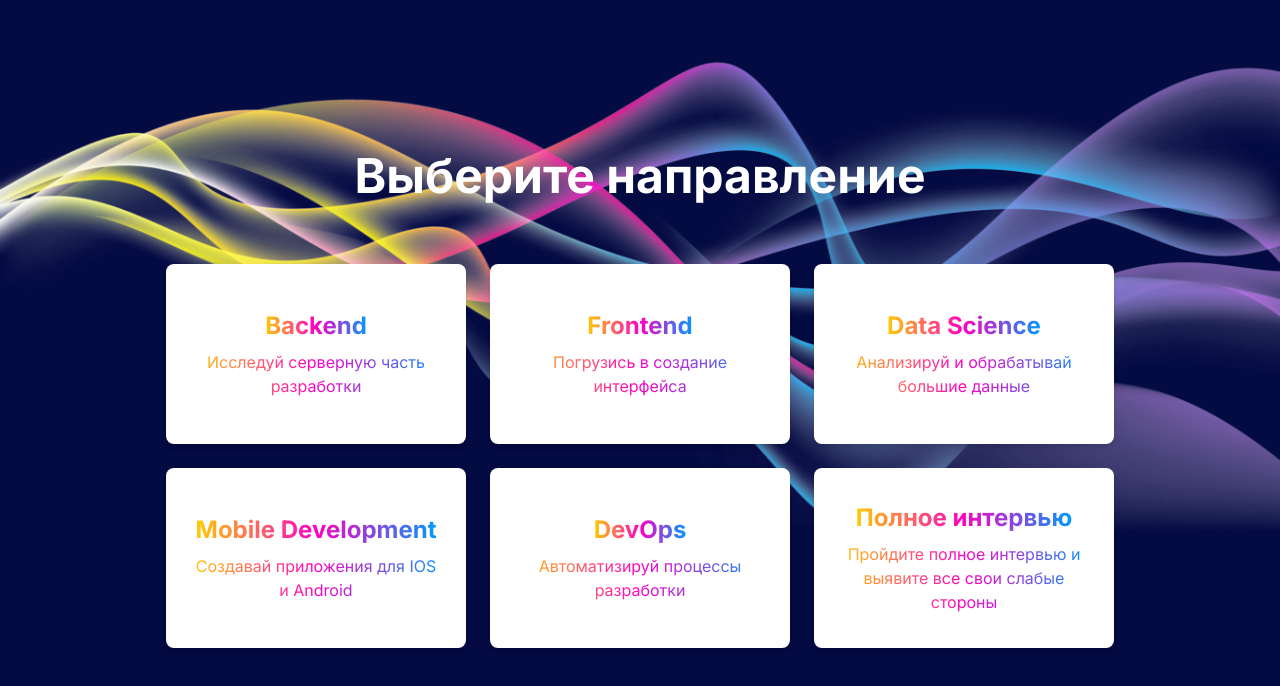
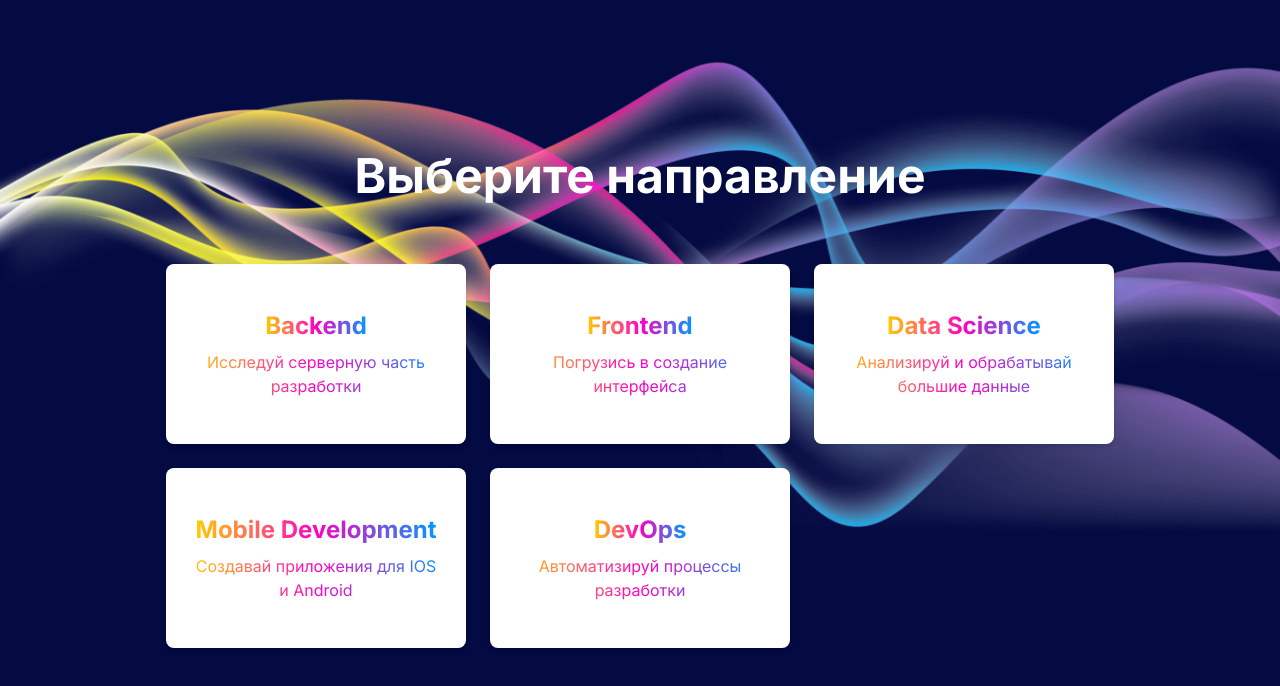
Before and after one commit to InteviewPrep-LevelUp/frontend, a React (Create React App) app: page /chooseDirection in a window 1280 px wide. Shown: the top 686 px of the page. Built offline with nearby package versions, Linux system fonts and the light colour scheme.

Commit message:
testing completed

```diff
--- a/src/pages/DirectionPage.tsx
+++ b/src/pages/DirectionPage.tsx
@@ -16,10 +16,6 @@ const DirectionPage = () => {
       description: "Создавай приложения для IOS и Android",
     },
     { name: "DevOps", description: "Автоматизируй процессы разработки" },
-    {
-      name: "Полное интервью",
-      description: "Пройдите полное интервью и выявите все свои слабые стороны",
-    },
   ];
 
   const handleSelectDirection = (specialty: string) => {
--- a/src/pages/LanguagePage.tsx
+++ b/src/pages/LanguagePage.tsx
@@ -4,7 +4,6 @@ import { useLocation, useNavigate } from "react-router-dom";
 const languages = {
   Backend: ["Python", "C++", "Java", "C#", "Go", "PHP"],
   Frontend: [
-    "HTML5/CSS3",
     "JavaScript",
     "TypeScript",
     "React",
```
